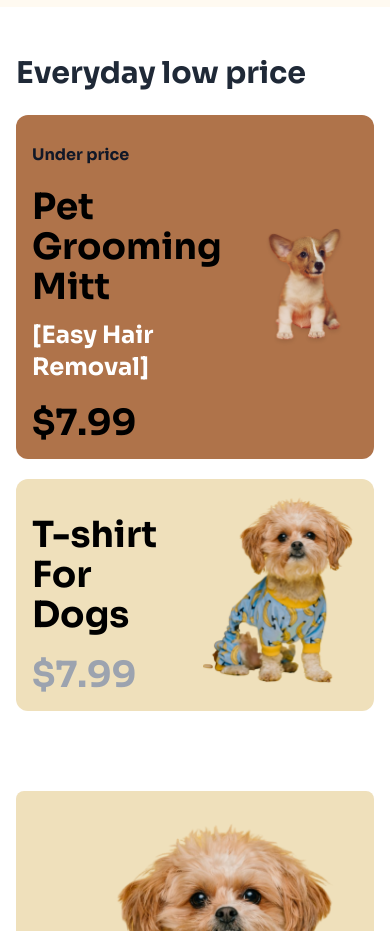
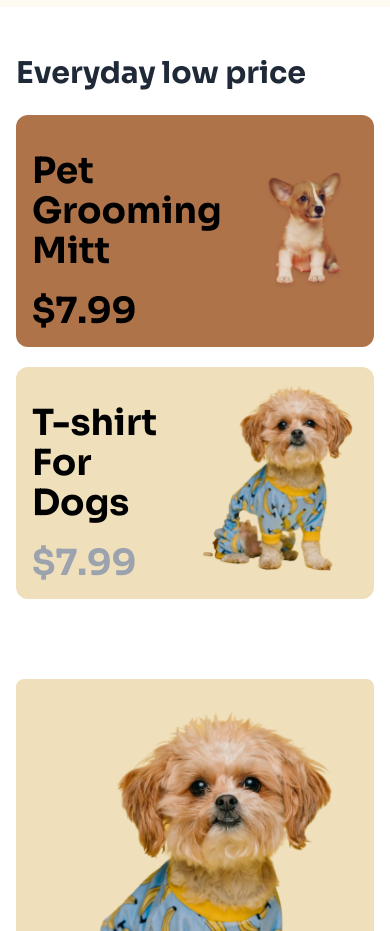
Before and after one commit to fedainrahmanmoumi/assignment3, a plain HTML site: page index.html in a window 390 px wide. Shown: the part 2920-3851 px from the top of the page. Drawn offline with nearby package versions, Linux system fonts and the light colour scheme; files whose address does not match are found by name.

Commit message:
first commit

```diff
--- a/index.html
+++ b/index.html
@@ -293,9 +293,9 @@
                     <!-- left -->
                     <div class="bg-[#AF734A] rounded-xl p-4 flex justify-between items-center gap-8 lg:p-6 md:col-span-6">
                         <div class="">
-                            <h6 class=" text-gray-900 text-1xl font-bold pt-3">Under price</b></h6>
+                            <h6 class=" text-gray-900 text-1xl font-bold pt-3  hidden lg:flex">Under price</b></h6>
                             <h4 class=" text-black text-4xl font-bold pt-5">Pet Grooming Mitt</b></h4>
-                            <h6 class=" text-white text-2xl font-bold pt-3">[Easy Hair Removal]</b></h6>
+                            <h6 class=" text-white text-2xl font-bold pt-3  hidden lg:flex">[Easy Hair Removal]</b></h6>
                             <h2 class=" text-black text-4xl pt-5"> <b>$7.99</b></h2>
                         </div>
                         <div>
```
